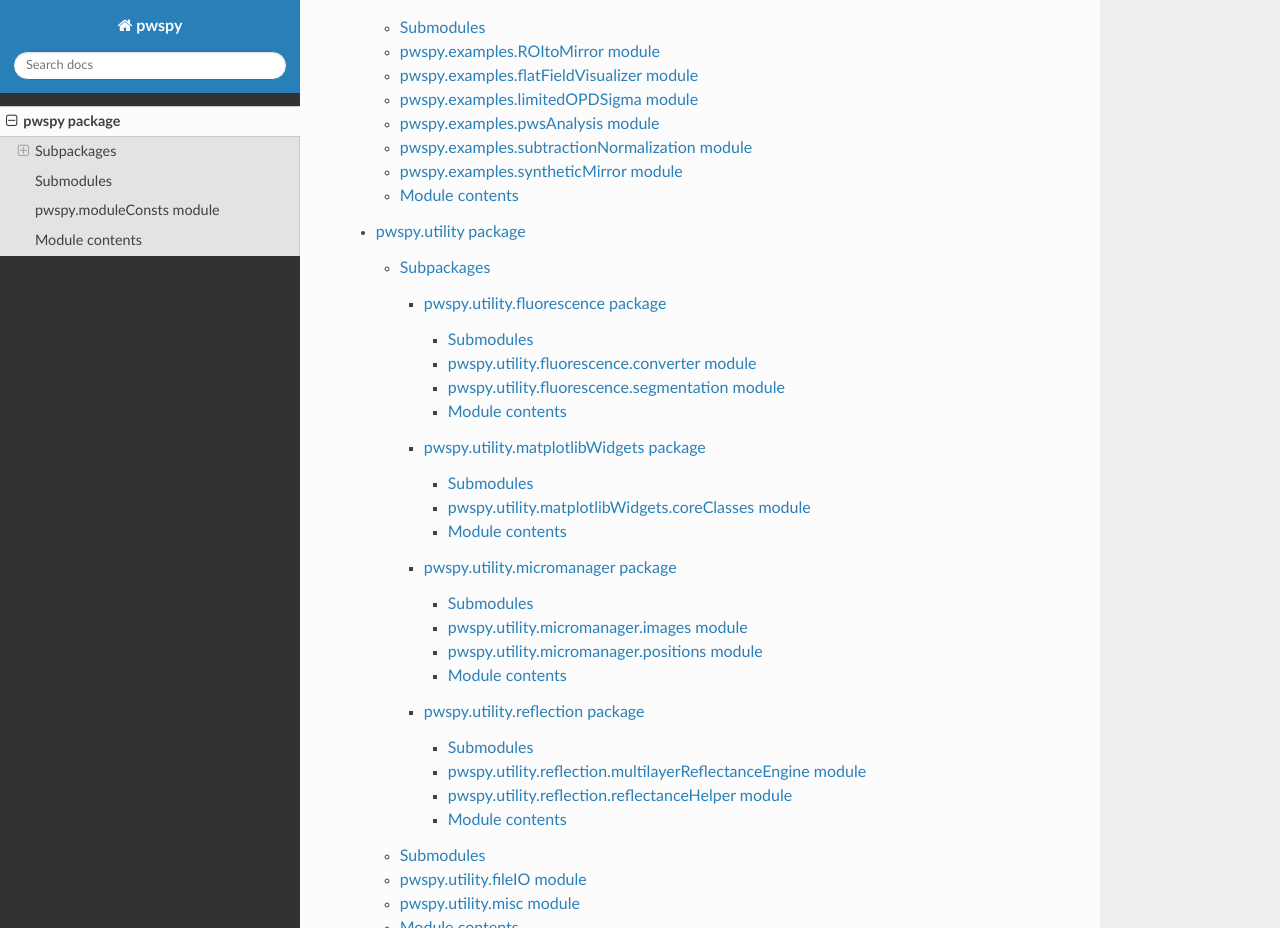
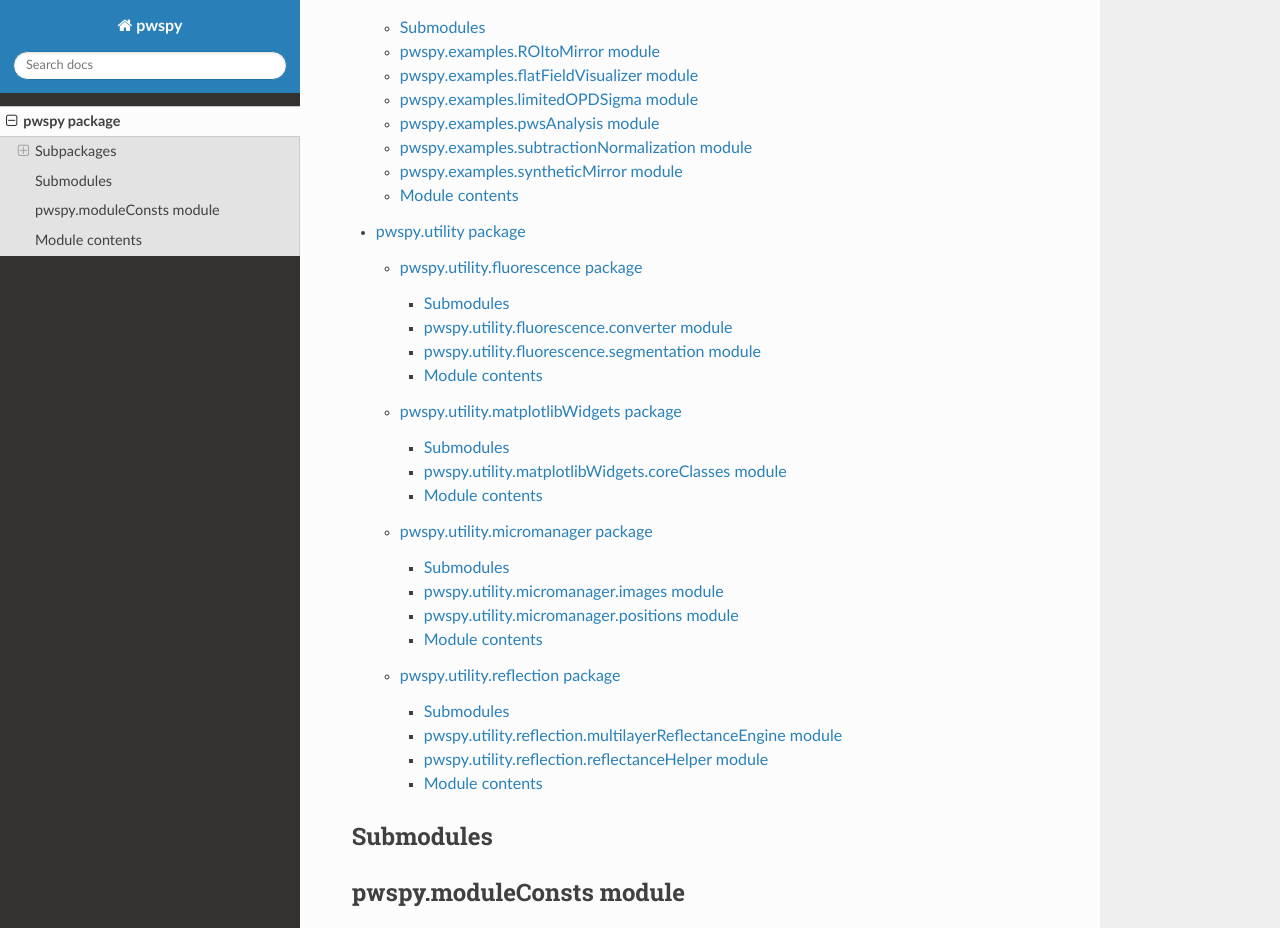
Before and after one commit to BackmanLab/PWSpy, a Sphinx documentation site: the page built from docs/source/pwspy.rst, in a window 1280 px wide and 1400 px high, scrolled down 1316 px, cut to the strip 0-928 px from the top of the window. Built offline with Sphinx 7.4.7 and the Read the Docs theme 2.0.0, drawn with Linux system fonts in a browser that asks for light colours; pages that are not in the unit, such as notebooks, are missing from menus; the version number could not be read and is left out.

Commit message:
doc improvements

```diff
--- a/docs/source/conf.py
+++ b/docs/source/conf.py
@@ -14,9 +14,9 @@
 #
 import os
 import sys
+sys.path.insert(0, os.path.abspath('../../src')) #Point to the pwspy source code folder
 import pwspy
 
-sys.path.insert(0, os.path.abspath('../../src')) #Point to the pwspy source code folder
 
 
 # -- Project information -----------------------------------------------------
--- /dev/null
+++ b/docs/source/pwspy.utility.fileIO.rst
@@ -0,0 +1,4 @@
+.. automodule:: pwspy.utility.fileIO
+   :no-members:
+   :no-inherited-members:
+   :no-special-members:
--- a/docs/source/pwspy.utility.rst
+++ b/docs/source/pwspy.utility.rst
@@ -1,8 +1,5 @@
 pwspy.utility package
 =====================
-
-Subpackages
------------
 
 .. toctree::
 
@@ -10,32 +7,5 @@
    pwspy.utility.matplotlibWidgets
    pwspy.utility.micromanager
    pwspy.utility.reflection
-
-Submodules
-----------
-
-pwspy.utility.fileIO module
----------------------------
-
-.. automodule:: pwspy.utility.fileIO
-   :members:
-   :undoc-members:
-   :show-inheritance:
-
-pwspy.utility.misc module
--------------------------
-
-.. automodule:: pwspy.utility.misc
-   :members:
-   :undoc-members:
-   :show-inheritance:
-
-
-
-Module contents
----------------
-
-.. automodule:: pwspy.utility
-   :members:
-   :undoc-members:
-   :show-inheritance:
+   pwspy.utility.fileIO
+   pwspy.utility.misc
```
Also changed, not shown: 1 other file.
